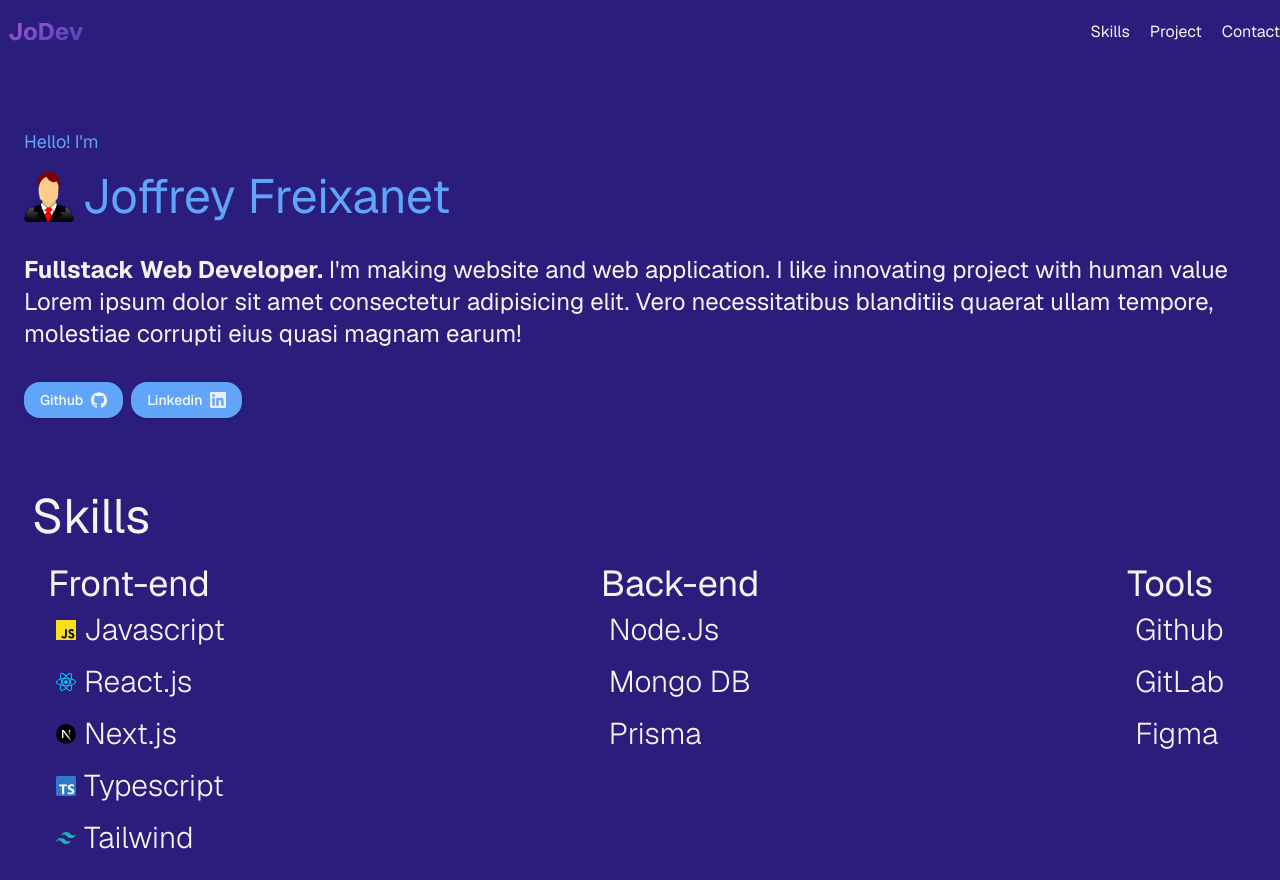
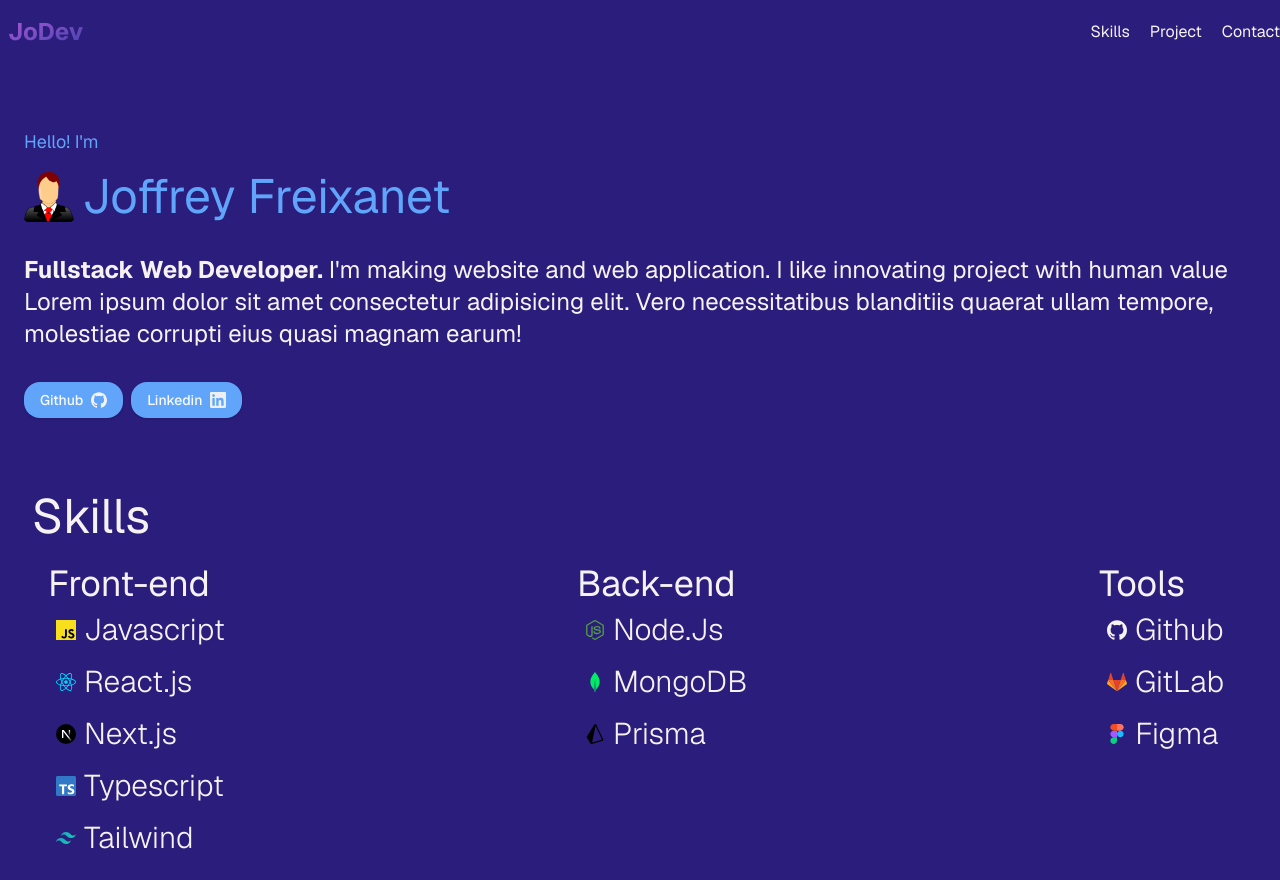
Before and after one commit to Joff317/Portfolio, a Next.js app: page / in a window 1280 px wide. Built offline with nearby package versions, Linux system fonts and the light colour scheme; a web font is replaced by a local one.

Commit message:
finish to add icon on skills

```diff
--- a/components/SkillsSection.tsx
+++ b/components/SkillsSection.tsx
@@ -1,6 +1,12 @@
 import PageContainer from "./PageContainer";
+import { FigmaIcon } from "./icons/FigmaIcon";
+import { GitLabIcon } from "./icons/GitLabIcon";
+import { GithubIcon } from "./icons/GithubIcon";
 import { JavaScriptIcon } from "./icons/JavascriptIcon";
+import { MongoIcon } from "./icons/MongoIcon";
 import { NextIcon } from "./icons/NextIcon";
+import { NodeIcon } from "./icons/NodeIcon";
+import { PrismaIcon } from "./icons/PrismaIcon";
 import { ReactIcon } from "./icons/ReactIcon";
 import { TailwindIcon } from "./icons/TailwindIcon";
 import { TypeScriptIcon } from "./icons/TypeScriptIcon";
@@ -51,9 +57,24 @@
           <h2 className="text-4xl px-4 mt-2">Back-end</h2>
           <div className="p-2">
             <ul className="px-4 text-3xl font-light flex flex-col gap-4">
-              <li>Node.Js</li>
-              <li>Mongo DB</li>
-              <li>Prisma</li>
+              <li>
+                <div className="flex items-center gap-2">
+                  <NodeIcon size={20} />
+                  <p>Node.Js</p>
+                </div>
+              </li>
+              <li>
+                <div className="flex items-center gap-2">
+                  <MongoIcon size={20} />
+                  <p>MongoDB</p>
+                </div>
+              </li>
+              <li>
+                <div className="flex items-center gap-2">
+                  <PrismaIcon size={20} />
+                  <p>Prisma</p>
+                </div>
+              </li>
             </ul>
           </div>
         </div>
@@ -61,9 +82,24 @@
           <h2 className="text-4xl px-4 mt-2">Tools</h2>
           <div className="p-2">
             <ul className="px-4 text-3xl font-light flex flex-col gap-4">
-              <li>Github</li>
-              <li>GitLab</li>
-              <li>Figma</li>
+              <li>
+                <div className="flex items-center gap-2">
+                  <GithubIcon size={20} />
+                  <p>Github</p>
+                </div>
+              </li>
+              <li>
+                <div className="flex items-center gap-2">
+                  <GitLabIcon size={20} />
+                  <p>GitLab</p>
+                </div>
+              </li>
+              <li>
+                <div className="flex items-center gap-2">
+                  <FigmaIcon size={20} />
+                  <p>Figma</p>
+                </div>
+              </li>
             </ul>
           </div>
         </div>
--- a/components/icons/FigmaIcon.tsx
+++ b/components/icons/FigmaIcon.tsx
@@ -7,38 +7,31 @@
     <svg
       width={props.size}
       height={props.size}
-      viewBox="0 0 256 236"
+      viewBox="0 0 256 384"
       version="1.1"
+      xmlns="http://www.w3.org/2000/svg"
       preserveAspectRatio="xMidYMid"
     >
       <g>
         <path
-          d="M128.07485,236.074667 L128.07485,236.074667 L175.17885,91.1043048 L80.9708495,91.1043048 L128.07485,236.074667 L128.07485,236.074667 Z"
-          fill="#E24329"
+          d="M64,384 C99.328,384 128,355.328 128,320 L128,256 L64,256 C28.672,256 0,284.672 0,320 C0,355.328 28.672,384 64,384 Z"
+          fill="#0ACF83"
         ></path>
         <path
-          d="M128.07485,236.074423 L80.9708495,91.104061 L14.9557638,91.104061 L128.07485,236.074423 L128.07485,236.074423 Z"
-          fill="#FC6D26"
+          d="M0,192 C0,156.672 28.672,128 64,128 L128,128 L128,256 L64,256 C28.672,256 0,227.328 0,192 Z"
+          fill="#A259FF"
         ></path>
         <path
-          d="M14.9558857,91.1044267 L14.9558857,91.1044267 L0.641828571,135.159589 C-0.663771429,139.17757 0.766171429,143.57955 4.18438095,146.06275 L128.074971,236.074789 L14.9558857,91.1044267 L14.9558857,91.1044267 Z"
-          fill="#FCA326"
+          d="M0,64 C0,28.672 28.672,0 64,0 L128,0 L128,128 L64,128 C28.672,128 0,99.328 0,64 Z"
+          fill="#F24E1E"
         ></path>
         <path
-          d="M14.9558857,91.1045486 L80.9709714,91.1045486 L52.6000762,3.79026286 C51.1408762,-0.703146667 44.7847619,-0.701927619 43.3255619,3.79026286 L14.9558857,91.1045486 L14.9558857,91.1045486 Z"
-          fill="#E24329"
+          d="M128,0 L192,0 C227.328,0 256,28.672 256,64 C256,99.328 227.328,128 192,128 L128,128 L128,0 Z"
+          fill="#FF7262"
         ></path>
         <path
-          d="M128.07485,236.074423 L175.17885,91.104061 L241.193935,91.104061 L128.07485,236.074423 L128.07485,236.074423 Z"
-          fill="#FC6D26"
-        ></path>
-        <path
-          d="M241.193935,91.1044267 L241.193935,91.1044267 L255.507992,135.159589 C256.813592,139.17757 255.38365,143.57955 251.96544,146.06275 L128.07485,236.074789 L241.193935,91.1044267 L241.193935,91.1044267 Z"
-          fill="#FCA326"
-        ></path>
-        <path
-          d="M241.193935,91.1045486 L175.17885,91.1045486 L203.549745,3.79026286 C205.008945,-0.703146667 211.365059,-0.701927619 212.824259,3.79026286 L241.193935,91.1045486 L241.193935,91.1045486 Z"
-          fill="#E24329"
+          d="M256,192 C256,227.328 227.328,256 192,256 C156.672,256 128,227.328 128,192 C128,156.672 156.672,128 192,128 C227.328,128 256,156.672 256,192 Z"
+          fill="#1ABCFE"
         ></path>
       </g>
     </svg>
--- a/components/icons/MongoIcon.tsx
+++ b/components/icons/MongoIcon.tsx
@@ -5,8 +5,8 @@
 ) => {
   return (
     <svg
-      width="256px"
-      height="549px"
+      width={props.size}
+      height={props.size}
       viewBox="0 0 256 549"
       version="1.1"
       preserveAspectRatio="xMidYMid"
--- a/components/icons/NodeIcon.tsx
+++ b/components/icons/NodeIcon.tsx
@@ -1,6 +1,6 @@
 import { ComponentProps, ComponentPropsWithoutRef } from "react";
 
-export const NextIcon = (
+export const NodeIcon = (
   props: ComponentPropsWithoutRef<"svg"> & { size?: number }
 ) => {
   return (
```
